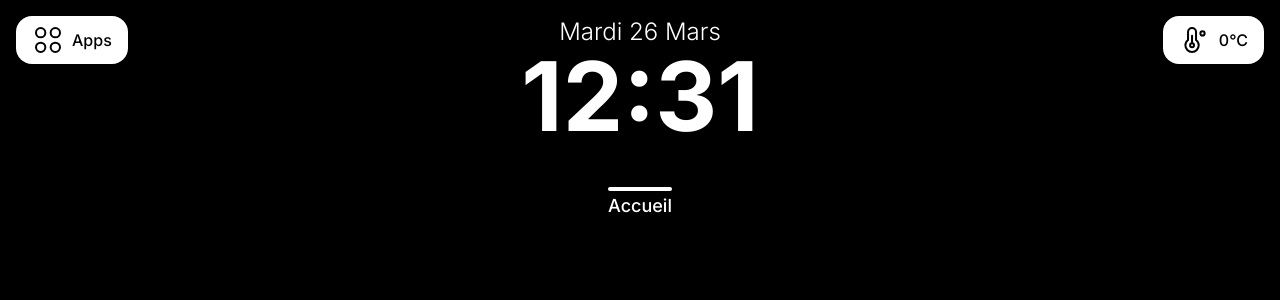
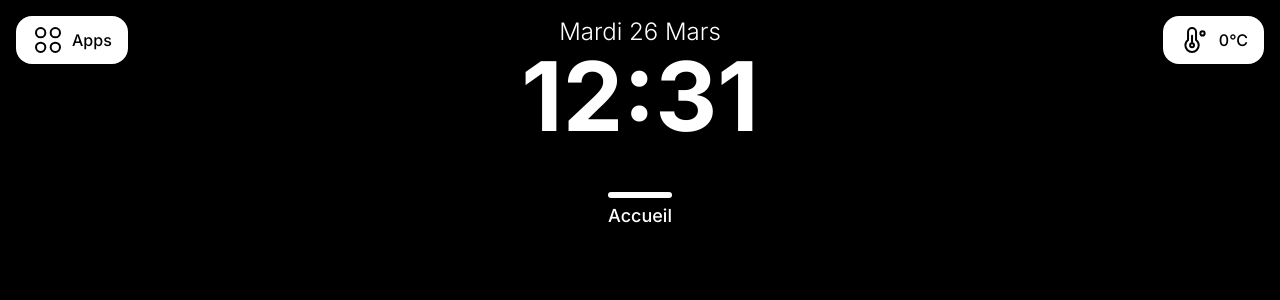
Before and after one commit to Kinected/Front, a Next.js app in the folder kinected/: page /spotify in a window 1280 px wide. Shown: the top 300 px of the page. Built offline with nearby package versions, Linux system fonts and the light colour scheme; no server answers.

Commit message:
Added navigation animation on home

```diff
--- a/kinected/src/app/layout.tsx
+++ b/kinected/src/app/layout.tsx
@@ -14,6 +14,8 @@ import { QueryClient, QueryClientProvider, useQuery } from "react-query";
 import HomeButton from "@/components/home";
 import MauriaWidget from "@/components/containers/mauria/widget";
 import Video from "@/components/containers/video";
+import { useGesturesStore } from "@/stores/gestures.store";
+import GestureHandler from "@/app/GestureHandler";
 
 const inter = Inter({ subsets: ["latin"] });
 
@@ -22,14 +24,16 @@ export default function RootLayout({
 }: Readonly<{
   children: React.ReactNode;
 }>) {
-    const router = useRouter();
   const path = usePathname();
   const queryClient = new QueryClient();
+
+  const current_swipe = useGesturesStore((state) => state.current_swipe);
 
   return (
     <html lang="en">
       <QueryClientProvider client={queryClient}>
         <body className={inter.className}>
+          <GestureHandler>
             <div className="flex flex-col gap-8 p-4 w-full h-screen overflow-hidden">
               <Header />
 
@@ -37,10 +41,11 @@ export default function RootLayout({
 
               {path !== "/" && (
                 <AnimatePresence>
-                                <HomeButton />
+                  <HomeButton isHover={current_swipe === "hover_up"} />
                 </AnimatePresence>
               )}
             </div>
+          </GestureHandler>
         </body>
       </QueryClientProvider>
     </html>
--- a/kinected/src/app/page.tsx
+++ b/kinected/src/app/page.tsx
@@ -1,5 +1,5 @@
 "use client";
-import React from "react";
+import React, { useEffect } from "react";
 import { AnimatePresence, motion } from "framer-motion";
 import { useQuery } from "react-query";
 import { User } from "@/types/user";
@@ -7,6 +7,7 @@ import { fetchUser } from "@/utils/get-user";
 import SpotifyPlayer from "@/components/containers/spotify";
 import MauriaWidget from "@/components/containers/mauria/widget";
 import { useRouter } from "next/navigation";
+import { useGesturesStore } from "@/stores/gestures.store";
 
 export default function Home() {
   const router = useRouter();
@@ -17,6 +18,18 @@ export default function Home() {
       return await fetchUser(id);
     },
   });
+
+  const updateActionsOnSwipe = useGesturesStore(
+    (state) => state.updateActionsOnSwipe,
+  );
+
+  const current_swipe = useGesturesStore((state) => state.current_swipe);
+
+  useEffect(() => {
+    updateActionsOnSwipe({
+      "up-right": () => router.push("/spotify"),
+    });
+  }, []);
 
   if (!user) return null;
 
@@ -30,10 +43,8 @@ export default function Home() {
             exit={{ opacity: 0 }}
             className="flex h-full w-full justify-center items-center"
           >
-                        <div className="flex flex-col">
-                            <span className="text-white text-8xl text-start ">
-                                Bonjour,
-                            </span>
+            <div className="flex flex-col items-center">
+              <span className="text-white text-8xl text-start ">Bonjour</span>
               <span className="text-white text-8xl text-start font-bold">
                 {user?.firstname}
               </span>
@@ -44,7 +55,10 @@ export default function Home() {
 
       <div className="flex justify-between items-end">
         <AnimatePresence>
-                    <SpotifyPlayer onClick={() => router.push("/spotify")} />
+          <SpotifyPlayer
+            isHover={current_swipe == "hover_up-right"}
+            onClick={() => router.push("/spotify")}
+          />
         </AnimatePresence>
         <AnimatePresence>
           <MauriaWidget />
--- a/kinected/src/app/spotify/page.tsx
+++ b/kinected/src/app/spotify/page.tsx
@@ -6,8 +6,12 @@ import SpotifyCarousel from "@/components/containers/spotify/carousel";
 import { Song } from "@/types/song";
 import { useQuery } from "react-query";
 import { fetchSpotifyAccessToken } from "@/utils/get-access-token";
+import { useGesturesStore } from "@/stores/gestures.store";
+import { useRouter } from "next/navigation";
+import { playNextSong, playPreviousSong } from "@/utils/pause";
 
 export default function Home() {
+  const router = useRouter();
   const [previousSong, setPreviousSong] = useState<Song | null>(null);
   const [currentSong, setCurrentSong] = useState<Song | null>(null);
 
@@ -17,6 +21,20 @@ export default function Home() {
       return await fetchSpotifyAccessToken("1");
     },
   });
+
+  const updateActionsOnSwipe = useGesturesStore(
+    (state) => state.updateActionsOnSwipe,
+  );
+
+  useEffect(() => {
+    if (token) {
+      updateActionsOnSwipe({
+        up: () => router.push("/"),
+        left: async () => await playNextSong(token),
+        right: async () => await playPreviousSong(token),
+      });
+    }
+  }, [token]);
 
   if (!token) return null;
 
--- a/kinected/src/components/header/index.tsx
+++ b/kinected/src/components/header/index.tsx
@@ -4,17 +4,14 @@ import { useRouter } from "next/navigation";
 import Apps from "@/../public/apps.svg";
 import Weather from "../containers/weather";
 import ListeningFeedback from "@/components/Feedbacks/ListeningFeedback";
+import { useGesturesStore } from "@/stores/gestures.store";
 
+type HeaderProps = {};
 
+export default function Header(props: HeaderProps) {
+  const [time, setTime] = useState(new Date());
 
-type HeaderProps = {
-    hand: "right_hand" | "left_hand" | null;
-};
-
-
-export default function Header(props : HeaderProps) {
-    const router = useRouter();
-    const [time, setTime] = useState(new Date());
+  const hand = useGesturesStore((state) => state.hand);
 
   useEffect(() => {
     const timer = setInterval(() => {
@@ -50,7 +47,7 @@ export default function Header(props : HeaderProps) {
             .padStart(2, "0")}`}
         </span>
 
-              <ListeningFeedback hand={props.hand} />
+        <ListeningFeedback hand={hand} />
       </div>
 
       <div className="flex-1 flex justify-end items-start">
--- a/kinected/src/components/home/index.tsx
+++ b/kinected/src/components/home/index.tsx
@@ -1,22 +1,34 @@
 import { motion } from "framer-motion";
 import { useRouter } from "next/navigation";
 import React from "react";
+import { twMerge } from "tailwind-merge";
 
-export default function HomeButton() {
+type HomeButtonProps = {
+  isHover?: boolean;
+};
+
+export default function HomeButton(props: HomeButtonProps) {
   const router = useRouter();
   return (
     <motion.div
       initial={{ opacity: 0 }}
       animate={{ opacity: 1, transition: { delay: 0.3 } }}
       exit={{ opacity: 0 }}
-            className="flex items-center flex-col"
+      className={twMerge(
+        "flex flex-col items-center gap-1",
+        props.isHover && "scale-110",
+        "transition-all duration-500",
+      )}
       onClick={() => router.push("/")}
     >
-            <div className="w-fit hover:scale-110 transition-all duration-500">
-                <span className="relative font-medium text-white text-lg after:absolute after:w-full after:bg-white after:h-1 after:left-0 after:-top-2 after:rounded-2xl">
-                    Accueil
-                </span>
-            </div>
+      <div
+        className={twMerge(
+          "h-1.5 w-16 bg-white rounded-full",
+          props.isHover && "w-20 -translate-y-1",
+          "transition-all duration-500",
+        )}
+      />
+      <span className="relative font-medium text-white text-lg">Accueil</span>
     </motion.div>
   );
 }
--- a/kinected/src/stores/gestures.store.ts
+++ b/kinected/src/stores/gestures.store.ts
@@ -12,20 +12,20 @@ export type Gestures =
 export type Swipes =
   | "left"
   | "right"
-  | "top"
-  | "bottom"
+  | "up"
+  | "down"
   | "up-left"
   | "up-right"
-  | "bottom-left"
-  | "bottom-right"
+  | "down-left"
+  | "down-right"
   | "hover_left"
   | "hover_right"
-  | "hover_top"
-  | "hover_bottom"
+  | "hover_up"
+  | "hover_down"
   | "hover_up-left"
   | "hover_up-right"
-  | "hover_bottom-left"
-  | "hover_bottom-right";
+  | "hover_down-left"
+  | "hover_down-right";
 
 type GestureStore = {
   is_listening: boolean;
@@ -45,20 +45,20 @@ type GestureStore = {
 const emptyActions: Record<Swipes, () => void> = {
   left: () => {},
   right: () => {},
-  top: () => {},
-  bottom: () => {},
+  up: () => {},
+  down: () => {},
   "up-left": () => {},
   "up-right": () => {},
-  "bottom-left": () => {},
-  "bottom-right": () => {},
+  "down-left": () => {},
+  "down-right": () => {},
   hover_left: () => {},
   hover_right: () => {},
-  hover_top: () => {},
-  hover_bottom: () => {},
+  hover_up: () => {},
+  hover_down: () => {},
   "hover_up-left": () => {},
   "hover_up-right": () => {},
-  "hover_bottom-left": () => {},
-  "hover_bottom-right": () => {},
+  "hover_down-left": () => {},
+  "hover_down-right": () => {},
 };
 
 export const useGesturesStore = create<GestureStore>((set) => ({
```
Lines whose indentation alone changed are shown as unchanged.
